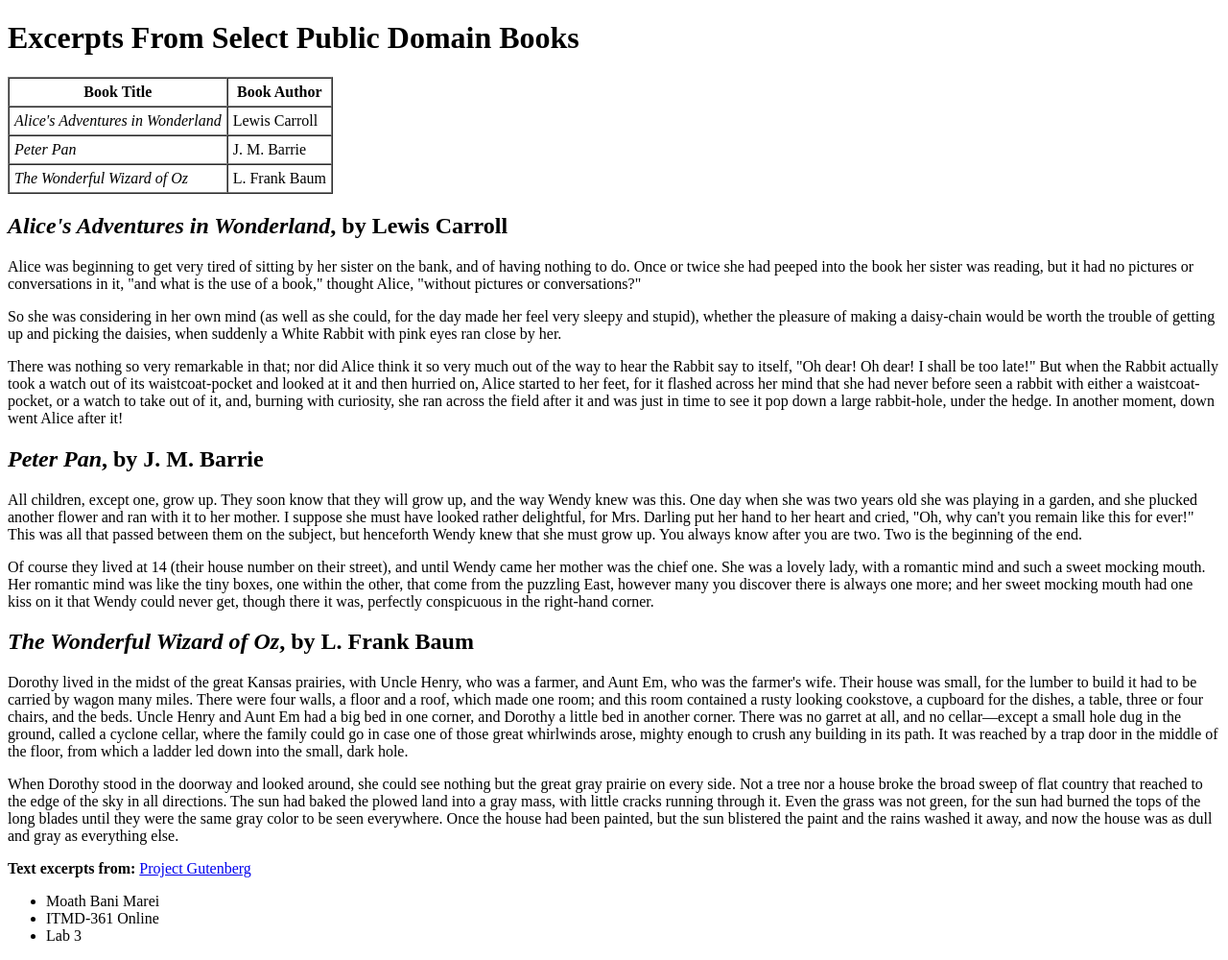
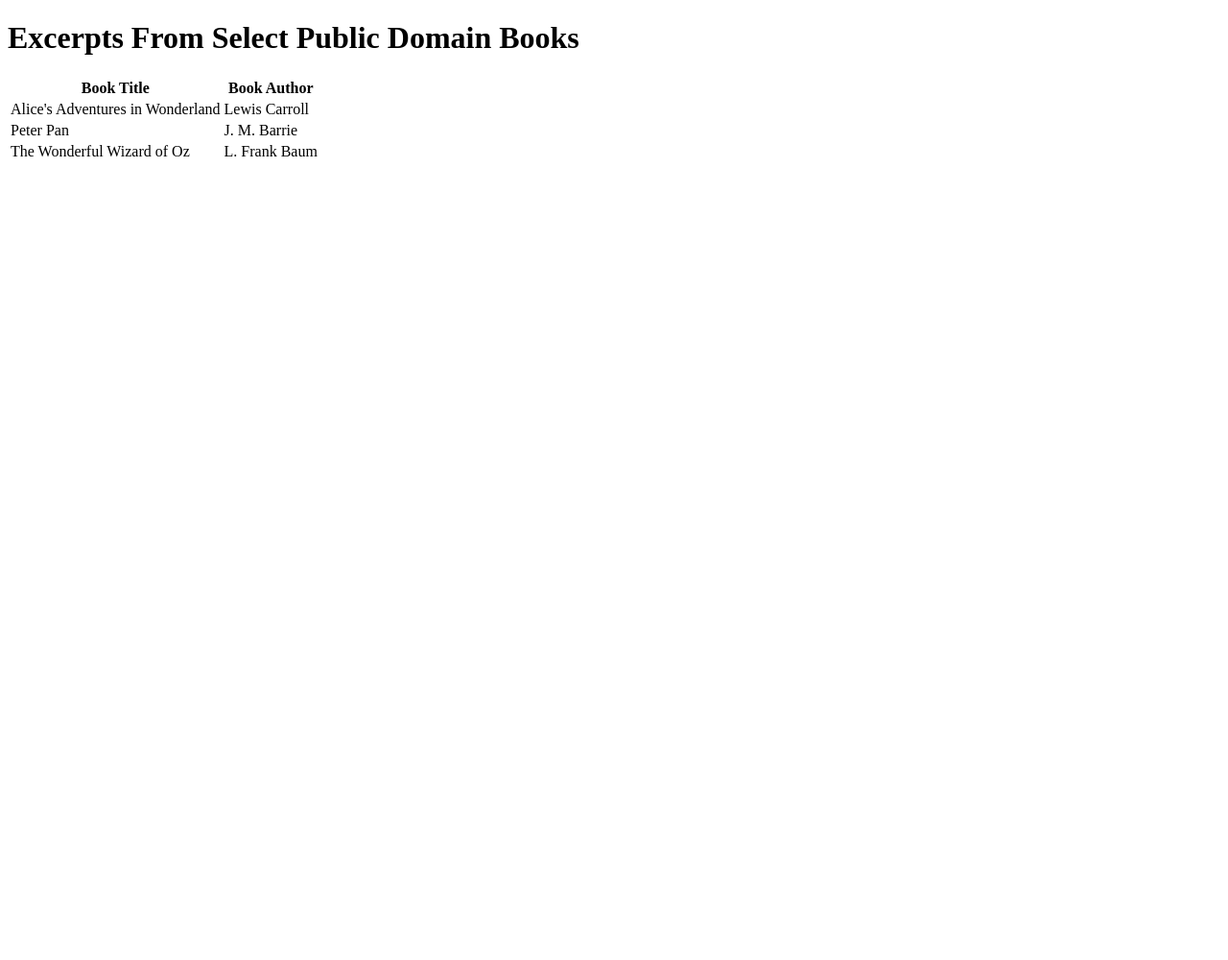
Before and after one commit to Mezzoo7/mbanimarei.lab3.github.io, a plain HTML site: page index.html in a window 1280 px wide. Shown: the whole page at 96% size. After the commit the page ends 800 px from the top, so only its background shows below. Drawn offline with Linux system fonts and the light colour scheme.

Commit message:
Update index.html

```diff
--- a/index.html
+++ b/index.html
@@ -1,74 +1,31 @@
 <!DOCTYPE html>
-<html lang="en-US">
+<html lang="en">
+<head>
+  <meta charset="UTF-8">
+  <title>Borderless Table</title>
+</head>
+<body>
 
-<head>
+<h1>Excerpts From Select Public Domain Books</h1>
 
-	<meta charset="UTF-8">
-	<meta name="viewport" content="width=device-width, initial-scale=1">
-
-	<title>Excerpts From Select Public Domain Books</title>
-
-
-
-</head>
-
-<body>
-	<h1>Excerpts From Select Public Domain Books</h1>
-
-   <table border="1" cellpadding="5" cellspacing="0">
+<table>
   <tr>
     <th>Book Title</th>
     <th>Book Author</th>
   </tr>
   <tr>
-    <td><em>Alice's Adventures in Wonderland</em></td>
+    <td>Alice's Adventures in Wonderland</td>
     <td>Lewis Carroll</td>
   </tr>
   <tr>
-    <td><em>Peter Pan</em></td>
+    <td>Peter Pan</td>
     <td>J. M. Barrie</td>
   </tr>
   <tr>
-    <td><em>The Wonderful Wizard of Oz</em></td>
+    <td>The Wonderful Wizard of Oz</td>
     <td>L. Frank Baum</td>
   </tr>
 </table>
-    <h2><em>Alice's Adventures in Wonderland</em>, by Lewis Carroll</h2>
-  <p>
-    Alice was beginning to get very tired of sitting by her sister on the bank, and of having nothing to do. Once or twice she had peeped into the book her sister was reading, but it had no pictures or conversations in it, "and what is the use of a book," thought Alice, "without pictures or conversations?"
-  </p>
-  <p>
-    So she was considering in her own mind (as well as she could, for the day made her feel very sleepy and stupid), whether the pleasure of making a daisy-chain would be worth the trouble of getting up and picking the daisies, when suddenly a White Rabbit with pink eyes ran close by her.
-  </p>
-  <p>
-    There was nothing so very remarkable in that; nor did Alice think it so very much out of the way to hear the Rabbit say to itself, "Oh dear! Oh dear! I shall be too late!" But when the Rabbit actually took a watch out of its waistcoat-pocket and looked at it and then hurried on, Alice started to her feet, for it flashed across her mind that she had never before seen a rabbit with either a waistcoat-pocket, or a watch to take out of it, and, burning with curiosity, she ran across the field after it and was just in time to see it pop down a large rabbit-hole, under the hedge. In another moment, down went Alice after it!
-  </p>
-
-  <h2><em>Peter Pan</em>, by J. M. Barrie</h2>
-  <p>
-    All children, except one, grow up. They soon know that they will grow up, and the way Wendy knew was this. One day when she was two years old she was playing in a garden, and she plucked another flower and ran with it to her mother. I suppose she must have looked rather delightful, for Mrs. Darling put her hand to her heart and cried, "Oh, why can't you remain like this for ever!" This was all that passed between them on the subject, but henceforth Wendy knew that she must grow up. You always know after you are two. Two is the beginning of the end.
-  </p>
-  <p>
-    Of course they lived at 14 (their house number on their street), and until Wendy came her mother was the chief one. She was a lovely lady, with a romantic mind and such a sweet mocking mouth. Her romantic mind was like the tiny boxes, one within the other, that come from the puzzling East, however many you discover there is always one more; and her sweet mocking mouth had one kiss on it that Wendy could never get, though there it was, perfectly conspicuous in the right-hand corner.
-  </p>
-
-  <h2><em>The Wonderful Wizard of Oz</em>, by L. Frank Baum</h2>
-  <p>
-    Dorothy lived in the midst of the great Kansas prairies, with Uncle Henry, who was a farmer, and Aunt Em, who was the farmer's wife. Their house was small, for the lumber to build it had to be carried by wagon many miles. There were four walls, a floor and a roof, which made one room; and this room contained a rusty looking cookstove, a cupboard for the dishes, a table, three or four chairs, and the beds. Uncle Henry and Aunt Em had a big bed in one corner, and Dorothy a little bed in another corner. There was no garret at all, and no cellar—except a small hole dug in the ground, called a cyclone cellar, where the family could go in case one of those great whirlwinds arose, mighty enough to crush any building in its path. It was reached by a trap door in the middle of the floor, from which a ladder led down into the small, dark hole.
-  </p>
-  <p>
-    When Dorothy stood in the doorway and looked around, she could see nothing but the great gray prairie on every side. Not a tree nor a house broke the broad sweep of flat country that reached to the edge of the sky in all directions. The sun had baked the plowed land into a gray mass, with little cracks running through it. Even the grass was not green, for the sun had burned the tops of the long blades until they were the same gray color to be seen everywhere. Once the house had been painted, but the sun blistered the paint and the rains washed it away, and now the house was as dull and gray as everything else.
-  </p>
-
-  <p><strong>Text excerpts from:</strong> <a href="https://www.gutenberg.org" target="_blank">Project Gutenberg</a></p>
-
-  <ul>
-    <li>Moath Bani Marei</li>
-    <li>ITMD-361 Online</li>
-    <li>Lab 3</li>
-  </ul>
 
 </body>
-
-
 </html>
```
